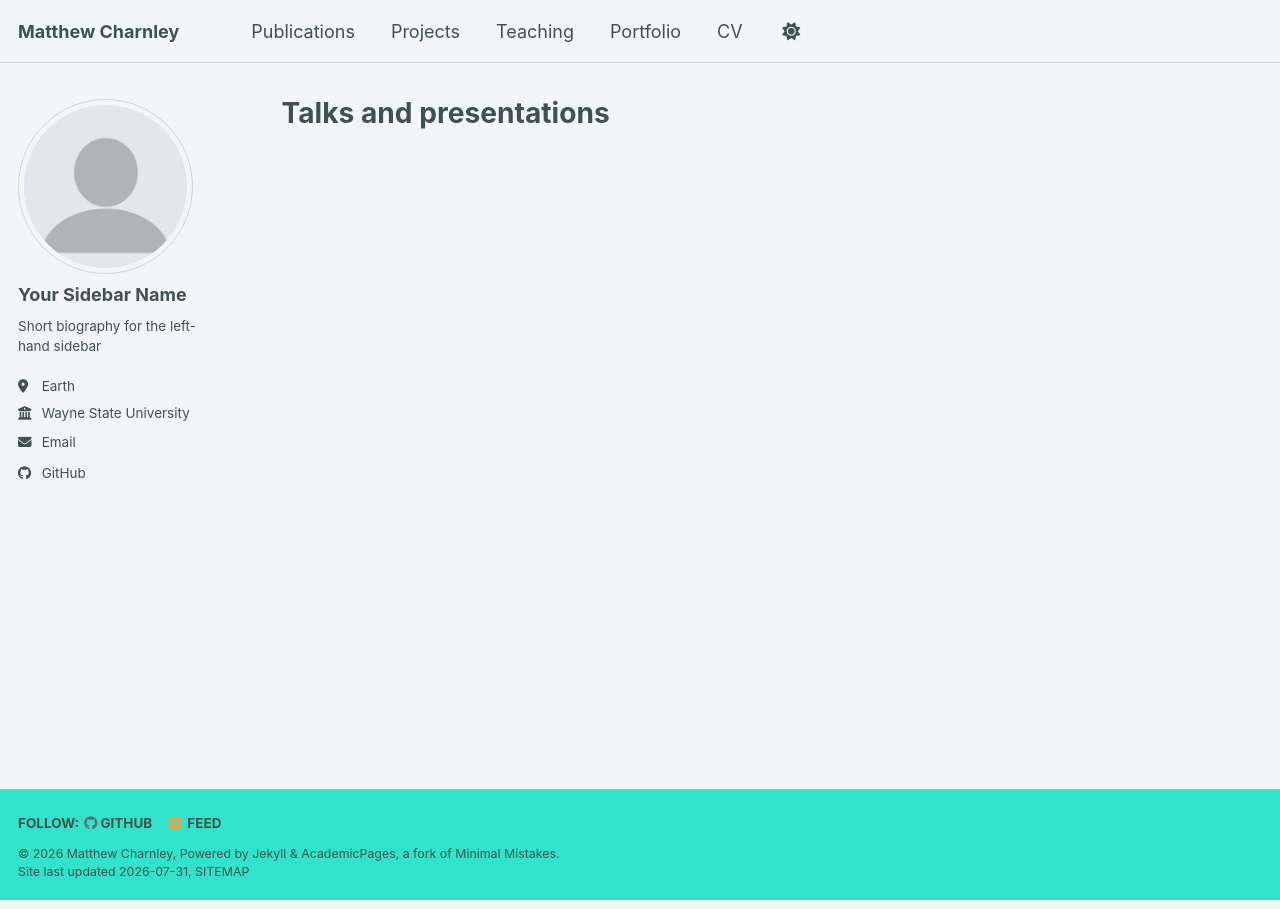
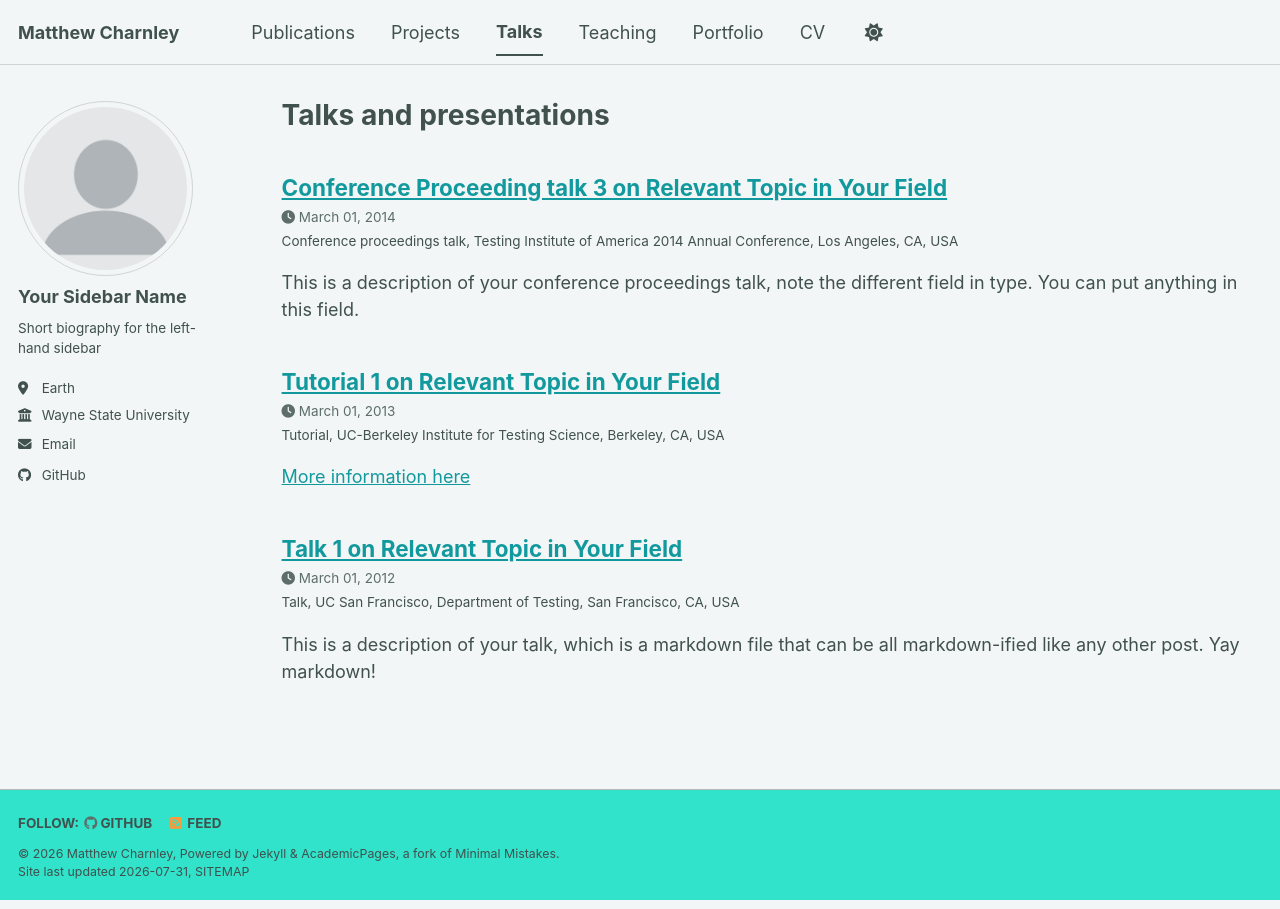
Before and after one commit to mpcharnley/mpcharnley.github.io, a Jekyll site: the page built from _pages/talks.html, in a window 1280 px wide. Built offline with Jekyll 4.4.1, drawn with Linux system fonts in a browser that asks for light colours; a style sheet for code colours, icons or effects is not loaded; part of the change alters nothing that is shown.

```diff
--- a/_config.yml
+++ b/_config.yml
@@ -233,9 +233,9 @@ collections:
   projects:
     output: true
     permalink: /:collection/:path/
-#  talks:
-#    output: true
-#    permalink: /:collection/:path/
+  talks:
+    output: true
+    permalink: /:collection/:path/
 
 
 # These settings control how pages and collections are included in the site
@@ -294,13 +294,13 @@ defaults:
       share: true
       comment: true
   # _talks
-#  - scope:
-#      path: ""
-#      type: talks
-#    values:
-#      layout: talk
-#      author_profile: true
-#      share: true
+  - scope:
+      path: ""
+      type: talks
+    values:
+      layout: talk
+      author_profile: true
+      share: true
 
 
 # Sass/SCSS
--- a/_data/navigation.yml
+++ b/_data/navigation.yml
@@ -13,6 +13,9 @@ main:
 
   - title: "Projects"
     url: /projects/
+
+  - title: "Talks"
+    url: /talks/
 
   - title: "Teaching"
     url: /teaching/
```
